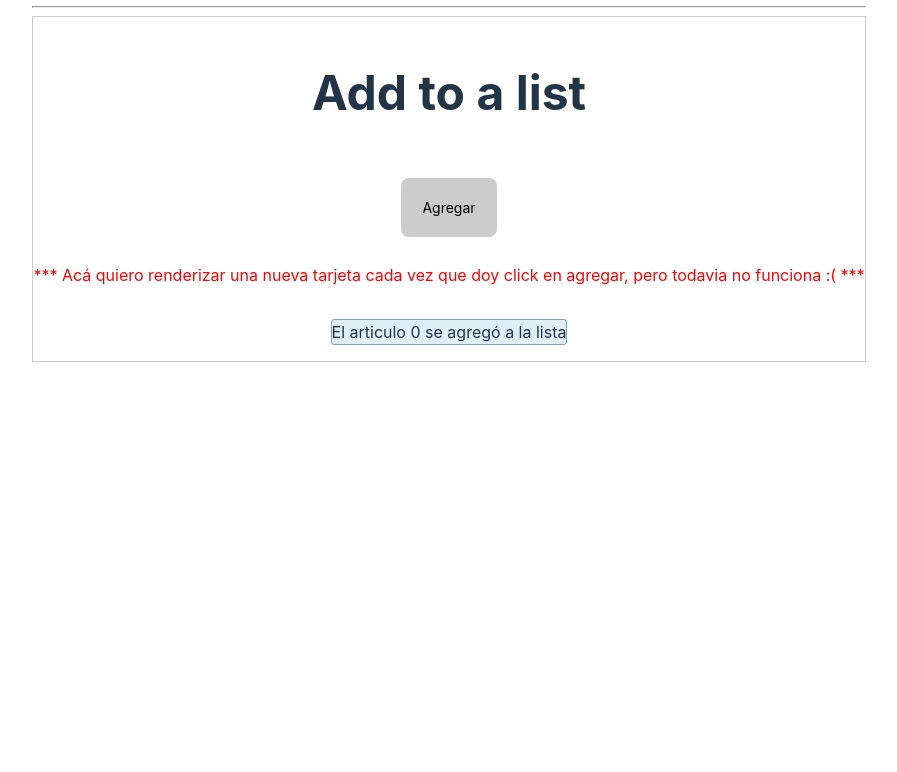
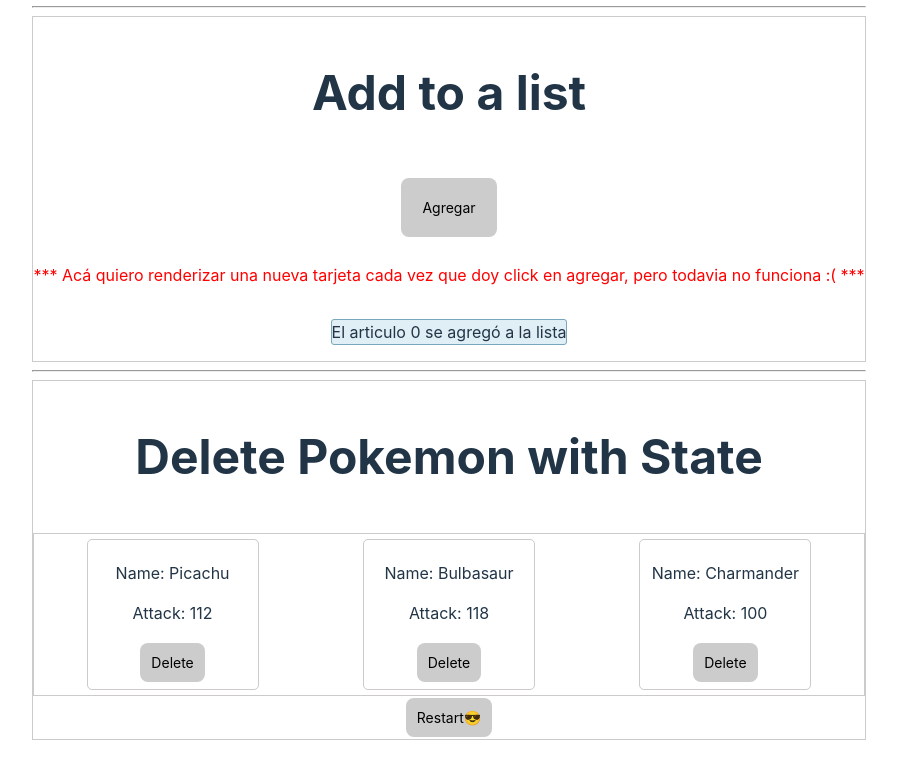
Before and after one commit to Wilalz/practice-react-1, a React (Vite) app: page / in a window 1280 px wide. Shown: the part 1541-2313 px from the top of the page, without its empty margins (191-1088 px from the left). Before the commit the page ends 1935 px from the top, so only its background shows below. Built offline with nearby package versions, Linux system fonts and the light colour scheme.

Commit message:
[FEAT] Add card 6 Deleting Pokemon

```diff
--- a/index.html
+++ b/index.html
@@ -4,7 +4,7 @@
     <meta charset="UTF-8" />
     <link rel="icon" type="image/svg+xml" href="/vite.svg" />
     <meta name="viewport" content="width=device-width, initial-scale=1.0" />
-    <title>Vite + React</title>
+    <title>Ejercicios con React</title>
   </head>
   <body>
     <div id="root"></div>
--- a/src/App.jsx
+++ b/src/App.jsx
@@ -7,6 +7,7 @@ import { CardFunctionalC } from './components/ejercicio1/CardFunctionalC'
 import { CardPpalElephants } from './components/ejercicio2/CardPpalElephants'
 import { CardCoche } from './components/ejercicio3/CardCoche'
 import { CardList } from "./components/ejercicio4/CardList"
+import CardPokemonState from './components/ejercicio5/CardPokemonState'
 
 function App() {
 
@@ -33,6 +34,8 @@ function App() {
       </div>
       <hr />
       <CardList />
+      <hr />
+      <CardPokemonState />
 
 
     </div>
--- a/src/components/ejercicio3/CardCoche.jsx
+++ b/src/components/ejercicio3/CardCoche.jsx
@@ -26,7 +26,7 @@ export const CardCoche = ({type}) => {
             <p className={styles.carState}>Este coche
                 <span>{type}</span>
                 está:&nbsp;
-                <span className={stateCar === false ? styles.state: styles.stateEncendido}>
+                <span className={stateCar === false ? styles.state : styles.stateEncendido}>
                     {stateCar ? "Encendido" : "Apagado"}</span>
             </p>
 
--- /dev/null
+++ b/src/components/ejercicio5/CardPokemonState.jsx
@@ -0,0 +1,83 @@
+import React, {useState} from 'react'
+import styles from "../../styles.module.css"
+import { Title } from '../Title'
+
+const CardPokemonState = () => {
+
+    const [ pokemons, setPokemons ] = useState([
+        {
+            id: 1,
+            name: "Picachu",
+            attack: 112
+        },
+        {
+            id: 2,
+            name: "Bulbasaur",
+            attack: 118
+        },
+        {
+            id: 3,
+            name: "Charmander",
+            attack: 100
+        }
+    ]);
+
+    const eliminarPokemon = (id, name, ev) => {
+        ev.preventDefault()
+        console.log(`Eliminado el pokemon ${id}: ${name}`)
+        setPokemons(pokemons.filter (x => x.id != id)
+        )
+    }
+
+    const pokemon = () => {
+        return (
+            pokemons.map((pokemon) =>
+                <div key={pokemon.id}
+                className={styles.cardFlex}>
+                    <p >Name: {pokemon.name}</p>
+                    <p>Attack: {pokemon.attack}</p>
+                    <button
+                        onClick={ev => eliminarPokemon(pokemon.id, pokemon.name, ev)}>
+                        Delete
+                    </button>
+                </div>
+                )
+        )
+    }
+
+    const restartList = [
+        {
+            id: 1,
+            name: "Picachu",
+            attack: 112
+        },
+        {
+            id: 2,
+            name: "Bulbasaur",
+            attack: 118
+        },
+        {
+            id: 3,
+            name: "Charmander",
+            attack: 100
+        }
+    ]
+
+
+    // acá funciona bien - vamos a probar con useState
+
+    return (
+        <div className={styles.container}>
+            <Title>Delete Pokemon with State</Title>
+            <div className={styles.containerFlex}>
+                {pokemon()}
+            </div>
+
+            <button onClick={ () => setPokemons (restartList)} >
+                Restart😎
+            </button>
+        </div>
+    )
+}
+
+export default CardPokemonState
--- a/src/styles.module.css
+++ b/src/styles.module.css
@@ -27,6 +27,27 @@ button:hover {
 .container {
   border: var(--border-color) solid 1px;
 }
+
+.card {
+  border: var(--border-color) solid 1px;
+  border-radius: 5px;
+  margin: 5px;
+}
+
+.containerFlex {
+  border: var(--border-color) solid 1px;
+  display: flex;
+  justify-content: space-around;
+}
+
+.cardFlex {
+  border: var(--border-color) solid 1px;
+  border-radius: 5px;
+  margin: 5px;
+  padding: 5px;
+  width: 10em;
+}
+
 
 .quantity {
   margin: 2px;
```
